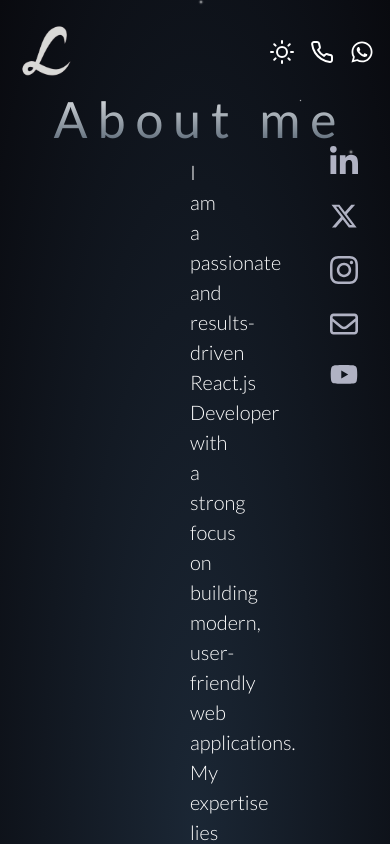
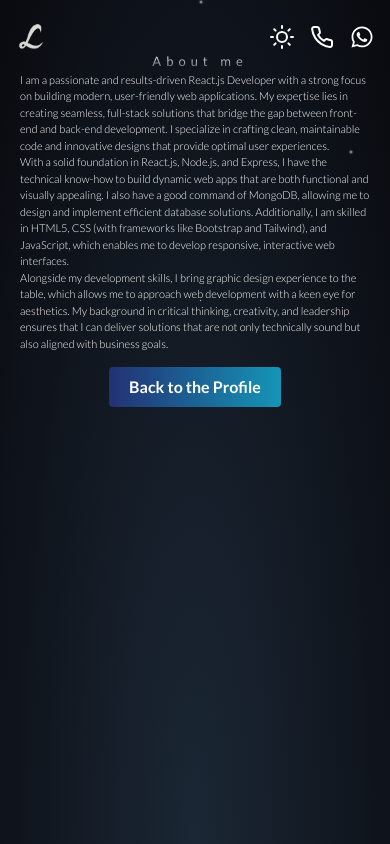
Before and after one commit to Luqmanoffical/LuqmanKhan, a website: page about.html in a window 390 px wide. Shown: the top 844 px of the page. Drawn offline with nearby package versions, Linux system fonts and the light colour scheme.

Commit message:
about responvie

```diff
--- a/about.css
+++ b/about.css
@@ -187,10 +187,6 @@ html {
 }
 
 
-#title span {
-
-}
-
 @keyframes animStar {
   from {
     transform: translateY(0px);
@@ -199,3 +195,43 @@ html {
     transform: translateY(-2000px);
   }
 }
+@media (max-width: 768px) {
+  .logo{
+    height: 40px;
+    width: 40px;
+  }
+  #title h2 {
+    font-size: 20px; /* Slightly smaller font size for tablets */
+    letter-spacing: 8px; /* Reduced letter-spacing for better fit */
+  }
+
+  #title p {
+    font-size: 1rem; /* Slightly smaller text for readability */
+    padding: 0 50px; /* Less padding on smaller screens */
+  }
+
+  #title button {
+    margin-top: 20px; /* Adjust button margin for tablets */
+  }
+}
+
+/* Responsive Styles for Mobile Screens (screen width up to 480px) */
+@media (max-width: 480px) {
+  .logo{
+    height: 30px;
+    width: 30px;
+  }
+  #title h2 {
+    font-size: 13px; /* Smaller font size for mobile */
+    letter-spacing: 5px; /* Reduced letter-spacing */
+  }
+
+  #title p {
+    font-size: 11px; /* Smaller font size for mobile */
+    padding: 0 20px; /* Reduced padding on mobile screens */
+  }
+
+  #title button {
+    margin-top: 15px; /* Adjust button margin for mobile */
+  }
+}
--- a/about.html
+++ b/about.html
@@ -128,7 +128,7 @@
     </div>
   </header>
 
-  <ul class="ml-auto space-y-6 mt-16 text-[#b0b2c3] absolute right-8">
+  <ul class="ml-auto   space-y-6 mt-16 text-[#b0b2c3] absolute right-8 hidden lg:block">
     <li>
       <a
         href="https://www.linkedin.com/in/muhammad-luqman-khan-051047267"
```
